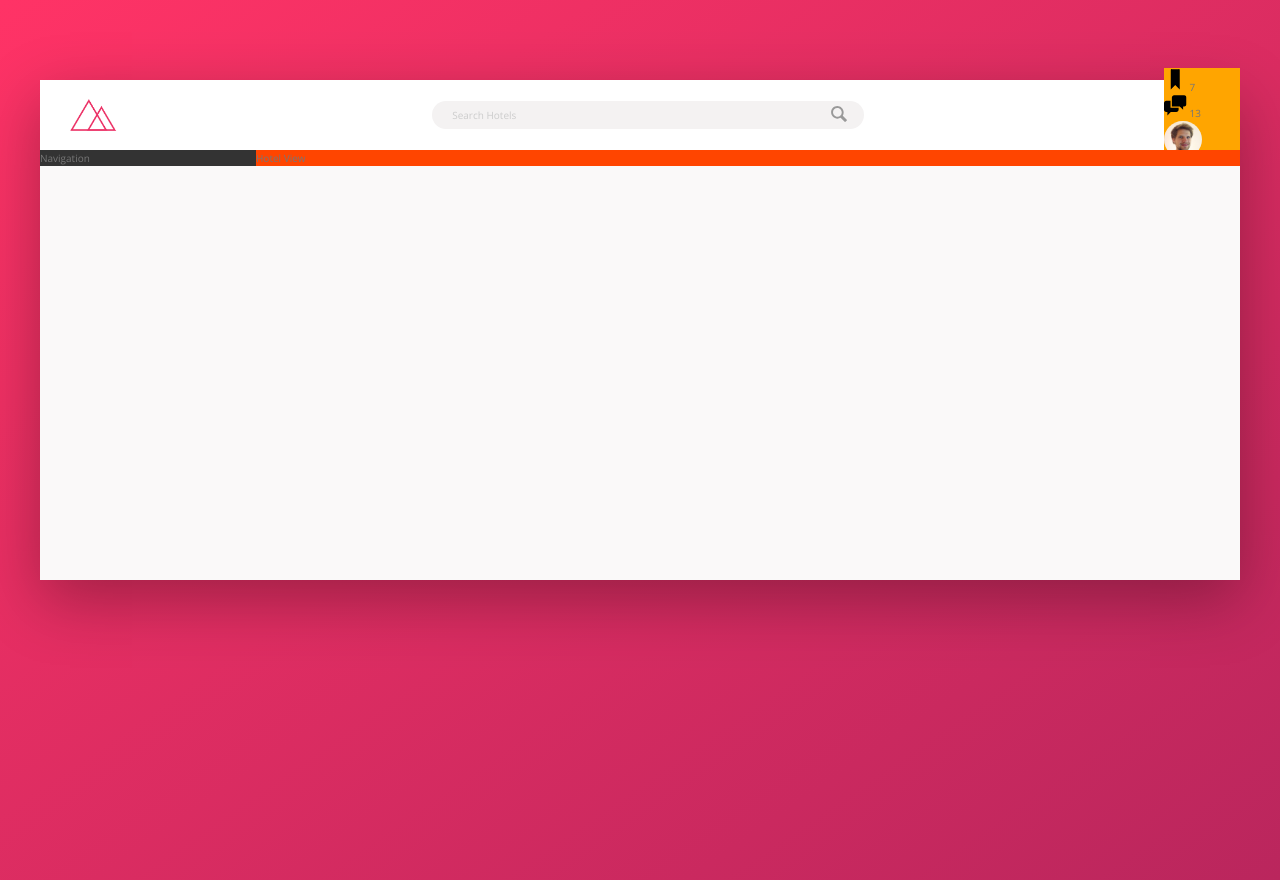
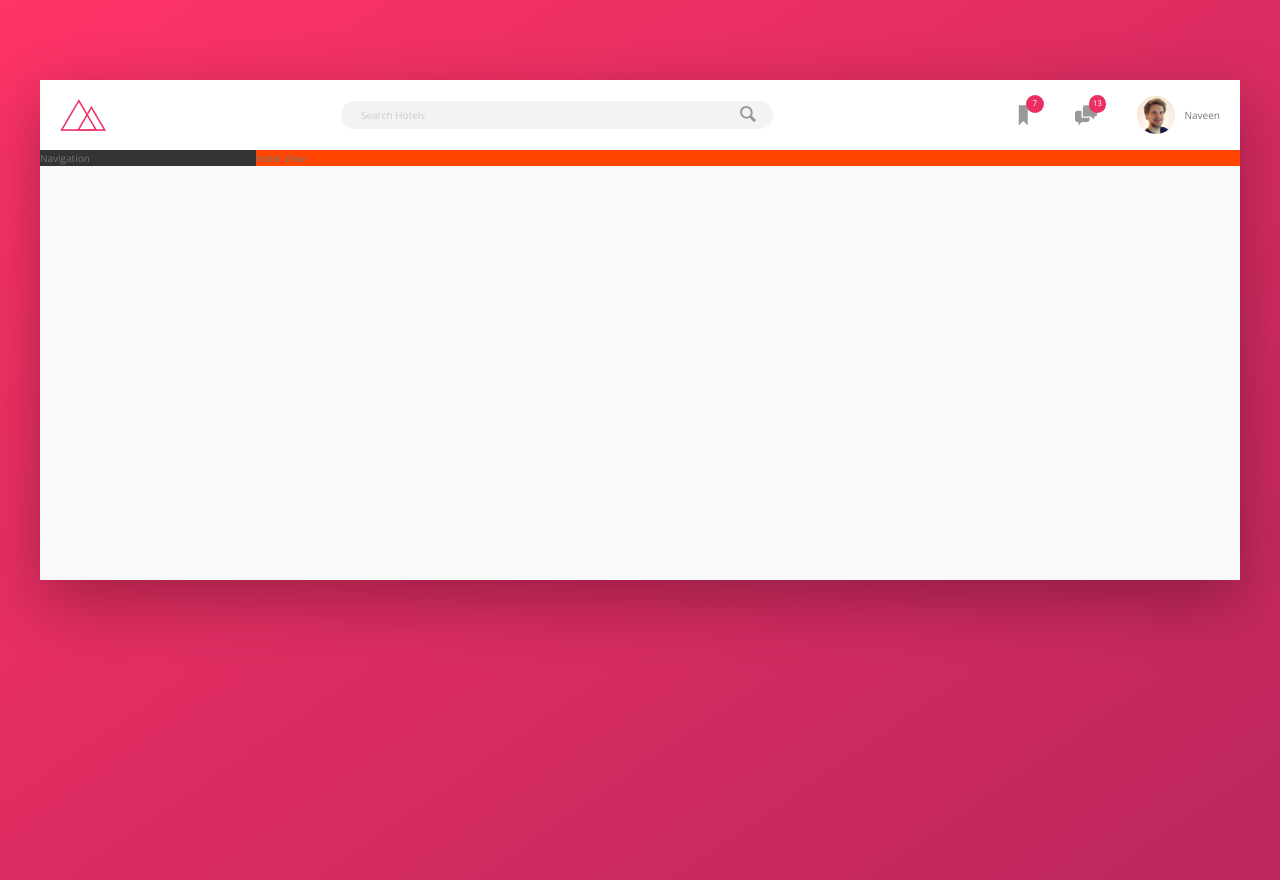
Before and after one commit to naveenrawat51/flexbox-master, a website: page index.html in a window 1280 px wide. Drawn offline with nearby package versions, Linux system fonts and the light colour scheme.

Commit message:
user profile added

```diff
--- a/sass/_components.scss
+++ b/sass/_components.scss
@@ -1,7 +1,7 @@
 // LOGO
 .logo {
   height: 3.25rem;
-  margin-left: 3rem;
+  margin-left: 2rem;
 }
 
 // SEARCH
@@ -56,24 +56,52 @@
 
 //NAVIGATION
 .user-nav {
-  background-color: orange;
+  display: flex;
+  justify-content: center;
+  align-items: center;
+  align-self: stretch;
+
+  & > * {
+    padding: 0 2rem;
+    cursor: pointer;
+    height: 100%;
+    display: flex;
+    align-items: center;
+  }
+
+  & > *:hover {
+    background-color: var(--color-grey-light-2);
+  }
   &__icon-box {
+    position: relative;
   }
 
   &__icon {
     height: 2.25rem;
     width: 2.25rem;
+    fill: var(--color-grey-dark-3);
   }
 
   &__notification {
-  }
+    font-size: 0.8rem;
+    height: 1.75rem;
+    width: 1.75rem;
+    border-radius: 100px;
+    color: #fff;
+    background-color: var(--color-primary);
+    position: absolute;
+    top: 1.5rem;
+    right: 1.1rem;
 
-  &__user {
+    display: flex;
+    justify-content: center;
+    align-items: center;
   }
 
   &__user-photo {
     height: 3.75rem;
     border-radius: 50%;
+    margin-right: 1rem;
   }
 
   &__user-name {
```
Also changed, not shown: css/style.css.
